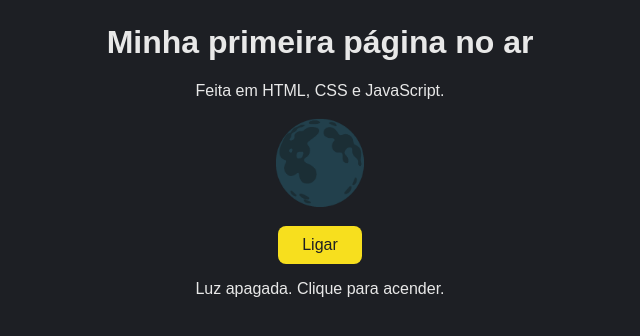
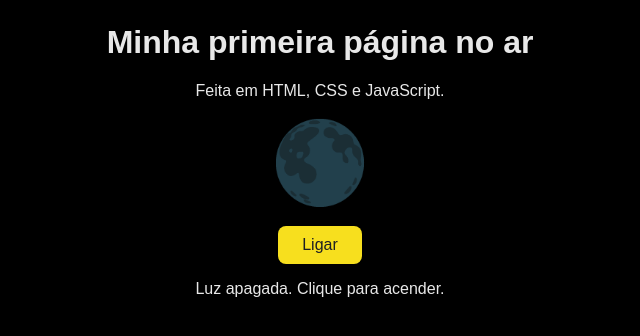
Before and after one commit to OdisseuDev/Minha-pagina, a plain HTML site: page index.html in a window 1280 px wide. Shown: the whole page, without its empty margins (320-960 px from the left). Drawn offline with Linux system fonts and the light colour scheme.

Commit message:
Fix body background color in estilo.css

```diff
--- a/estilo.css
+++ b/estilo.css
@@ -4,7 +4,7 @@ body {
   margin: 24px auto;
   padding: 0 16px;
   text-align: center;
-  background: #1d1f24;
+  background: #000;
   color: #e8e8e8;
   transition: background 0.4s;
 }
```
